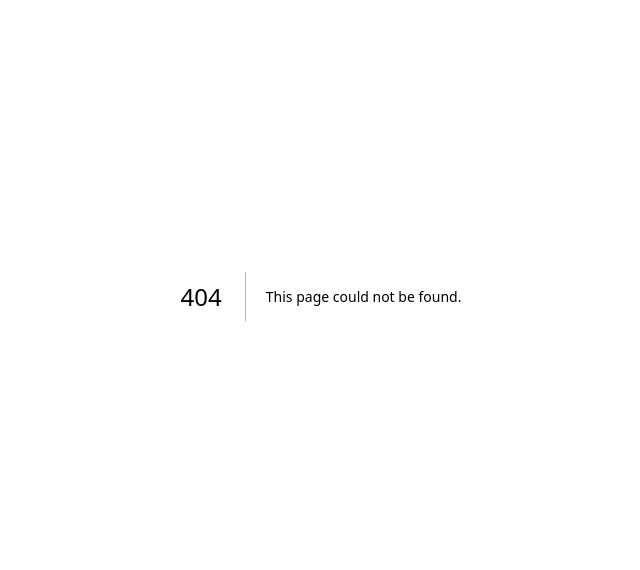
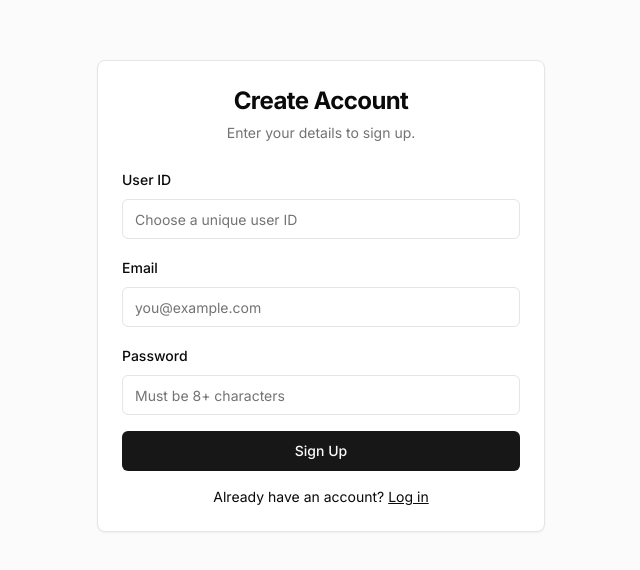
Before and after one commit to bhavishya-06/NinjaHattori, a Next.js app: page /signup in a window 1280 px wide. Before the commit this address had no page. Shown: the part 104-674 px from the top of the page, without its empty margins (319-959 px from the left). Built offline with nearby package versions, Linux system fonts and the light colour scheme.

Commit message:
LOGIN/SIGNUP PAGE

```diff
--- a/app/layout.tsx
+++ b/app/layout.tsx
@@ -1,6 +1,7 @@
 import type { Metadata } from 'next'
 import './globals.css'
 import { Inter } from 'next/font/google'
+import { Toaster } from "@/components/ui/toaster"
 
 const inter = Inter({ subsets: ['latin'] })
 
@@ -19,6 +20,7 @@ export default function RootLayout({
     <html lang="en">
       <body className={inter.className}>
         {children}
+        <Toaster />
       </body>
     </html>
   )
--- /dev/null
+++ b/app/login/page.tsx
@@ -0,0 +1,129 @@
+"use client"
+
+import Link from "next/link"
+import { zodResolver } from "@hookform/resolvers/zod"
+import { useForm } from "react-hook-form"
+import { z } from "zod"
+import { Button } from "@/components/ui/button"
+import {
+  Form,
+  FormControl,
+  FormField,
+  FormItem,
+  FormLabel,
+  FormMessage,
+} from "@/components/ui/form"
+import { Input } from "@/components/ui/input"
+import { Card, CardContent, CardDescription, CardHeader, CardTitle } from "@/components/ui/card"
+import { useState } from "react"
+import { Loader2 } from "lucide-react"
+import { useToast } from "@/components/ui/use-toast" // Ensure this path is correct
+import { useRouter } from 'next/navigation' // Needed for redirection
+
+// Form validation schema
+const formSchema = z.object({
+  userId: z.string().min(1, {
+    message: "User ID is required.",
+  }),
+  password: z.string().min(1, {
+    message: "Password is required.",
+  }),
+})
+
+export default function LoginPage() {
+  const [isSubmitting, setIsSubmitting] = useState(false)
+  const { toast } = useToast()
+  const router = useRouter()
+
+  // Initialize form
+  const form = useForm<z.infer<typeof formSchema>>({
+    resolver: zodResolver(formSchema),
+    defaultValues: {
+      userId: "",
+      password: "",
+    },
+  })
+
+  // Form submission handler
+  async function onSubmit(values: z.infer<typeof formSchema>) {
+    setIsSubmitting(true)
+    console.log("Login data:", values)
+
+    // --- TODO: Implement backend login logic ---
+    // 1. Call your API endpoint to authenticate the user.
+    // 2. On success from API:
+    //    - Store the session token/user data (e.g., in cookies or state management).
+    //    - Redirect the user: router.push('/');
+    //    toast({ title: "Login Successful" });
+    // 3. On error from API (e.g., invalid credentials):
+    //    toast({ variant: "destructive", title: "Login Failed", description: "Invalid User ID or Password." });
+    // --- ---
+
+    // Simulate API call
+    await new Promise(resolve => setTimeout(resolve, 1500))
+
+    // Example success (replace with actual logic + redirection)
+    toast({
+      title: "Login Successful (Simulated)",
+    })
+    // router.push('/'); // Uncomment and use after successful backend authentication
+
+    setIsSubmitting(false)
+  }
+
+  return (
+    <div className="flex min-h-screen items-center justify-center bg-muted/40 p-4">
+      <Card className="w-full max-w-md">
+        <CardHeader className="text-center">
+          <CardTitle className="text-2xl font-bold">Log In</CardTitle>
+          <CardDescription>Enter your User ID and password.</CardDescription>
+        </CardHeader>
+        <CardContent>
+          <Form {...form}>
+            <form onSubmit={form.handleSubmit(onSubmit)} className="space-y-4">
+              <FormField
+                control={form.control}
+                name="userId"
+                render={({ field }) => (
+                  <FormItem>
+                    <FormLabel>User ID</FormLabel>
+                    <FormControl>
+                      <Input placeholder="Enter your user ID" {...field} />
+                    </FormControl>
+                    <FormMessage />
+                  </FormItem>
+                )}
+              />
+              <FormField
+                control={form.control}
+                name="password"
+                render={({ field }) => (
+                  <FormItem>
+                    <FormLabel>Password</FormLabel>
+                    <FormControl>
+                      <Input type="password" placeholder="Enter your password" {...field} />
+                    </FormControl>
+                    <FormMessage />
+                  </FormItem>
+                )}
+              />
+              <Button type="submit" disabled={isSubmitting} className="w-full">
+                {isSubmitting ? (
+                  <><Loader2 className="mr-2 h-4 w-4 animate-spin" />Logging In...</>
+                ) : (
+                  "Log In"
+                )}
+              </Button>
+            </form>
+          </Form>
+          <div className="mt-4 text-center text-sm">
+            Don't have an account?{" "}
+            <Link href="/signup" className="underline">
+              Sign up
+            </Link>
+          </div>
+        </CardContent>
+      </Card>
+    </div>
+  )
+}
--- /dev/null
+++ b/app/signup/page.tsx
@@ -0,0 +1,142 @@
+"use client"
+
+import Link from "next/link"
+import { zodResolver } from "@hookform/resolvers/zod"
+import { useForm } from "react-hook-form"
+import { z } from "zod"
+import { Button } from "@/components/ui/button"
+import {
+  Form,
+  FormControl,
+  FormField,
+  FormItem,
+  FormLabel,
+  FormMessage,
+} from "@/components/ui/form"
+import { Input } from "@/components/ui/input"
+import { Card, CardContent, CardDescription, CardHeader, CardTitle } from "@/components/ui/card"
+import { useState } from "react"
+import { Loader2 } from "lucide-react"
+import { useToast } from "@/components/ui/use-toast" // Ensure this path is correct
+
+// Form validation schema
+const formSchema = z.object({
+  userId: z.string().min(3, {
+    message: "User ID must be at least 3 characters.",
+  }),
+  email: z.string().email({
+    message: "Please enter a valid email address.",
+  }),
+  password: z.string().min(8, {
+    message: "Password must be at least 8 characters.",
+  }),
+})
+
+export default function SignupPage() {
+  const [isSubmitting, setIsSubmitting] = useState(false)
+  const { toast } = useToast()
+
+  // Initialize form
+  const form = useForm<z.infer<typeof formSchema>>({
+    resolver: zodResolver(formSchema),
+    defaultValues: {
+      userId: "",
+      email: "",
+      password: "",
+    },
+  })
+
+  // Form submission handler
+  async function onSubmit(values: z.infer<typeof formSchema>) {
+    setIsSubmitting(true)
+    console.log("Signup data:", values)
+
+    // --- TODO: Implement backend signup logic ---
+    // 1. Call your API endpoint to register the user.
+    // 2. On success from API (indicating user created, email sent):
+    //    toast({ title: "Account Created", description: "Please check your email for verification OTP." });
+    //    // Optionally redirect to an OTP verification page or handle OTP input here.
+    // 3. On error from API:
+    //    toast({ variant: "destructive", title: "Signup Failed", description: "Could not create account. Please try again." });
+    // --- ---
+
+    // Simulate API call
+    await new Promise(resolve => setTimeout(resolve, 1500))
+    toast({
+      title: "Account Created (Simulated)",
+      description: "Please check email for OTP (Backend needed).",
+    })
+
+    setIsSubmitting(false)
+    // form.reset(); // Consider resetting form or redirecting
+  }
+
+  return (
+    <div className="flex min-h-screen items-center justify-center bg-muted/40 p-4">
+      <Card className="w-full max-w-md">
+        <CardHeader className="text-center">
+          <CardTitle className="text-2xl font-bold">Create Account</CardTitle>
+          <CardDescription>Enter your details to sign up.</CardDescription>
+        </CardHeader>
+        <CardContent>
+          <Form {...form}>
+            <form onSubmit={form.handleSubmit(onSubmit)} className="space-y-4">
+              <FormField
+                control={form.control}
+                name="userId"
+                render={({ field }) => (
+                  <FormItem>
+                    <FormLabel>User ID</FormLabel>
+                    <FormControl>
+                      <Input placeholder="Choose a unique user ID" {...field} />
+                    </FormControl>
+                    <FormMessage />
+                  </FormItem>
+                )}
+              />
+              <FormField
+                control={form.control}
+                name="email"
+                render={({ field }) => (
+                  <FormItem>
+                    <FormLabel>Email</FormLabel>
+                    <FormControl>
+                      <Input type="email" placeholder="you@example.com" {...field} />
+                    </FormControl>
+                    <FormMessage />
+                  </FormItem>
+                )}
+              />
+              <FormField
+                control={form.control}
+                name="password"
+                render={({ field }) => (
+                  <FormItem>
+                    <FormLabel>Password</FormLabel>
+                    <FormControl>
+                      <Input type="password" placeholder="Must be 8+ characters" {...field} />
+                    </FormControl>
+                    <FormMessage />
+                  </FormItem>
+                )}
+              />
+              <Button type="submit" disabled={isSubmitting} className="w-full">
+                {isSubmitting ? (
+                  <><Loader2 className="mr-2 h-4 w-4 animate-spin" />Signing Up...</>
+                ) : (
+                  "Sign Up"
+                )}
+              </Button>
+            </form>
+          </Form>
+          <div className="mt-4 text-center text-sm">
+            Already have an account?{" "}
+            <Link href="/login" className="underline">
+              Log in
+            </Link>
+          </div>
+        </CardContent>
+      </Card>
+    </div>
+  )
+}
```
